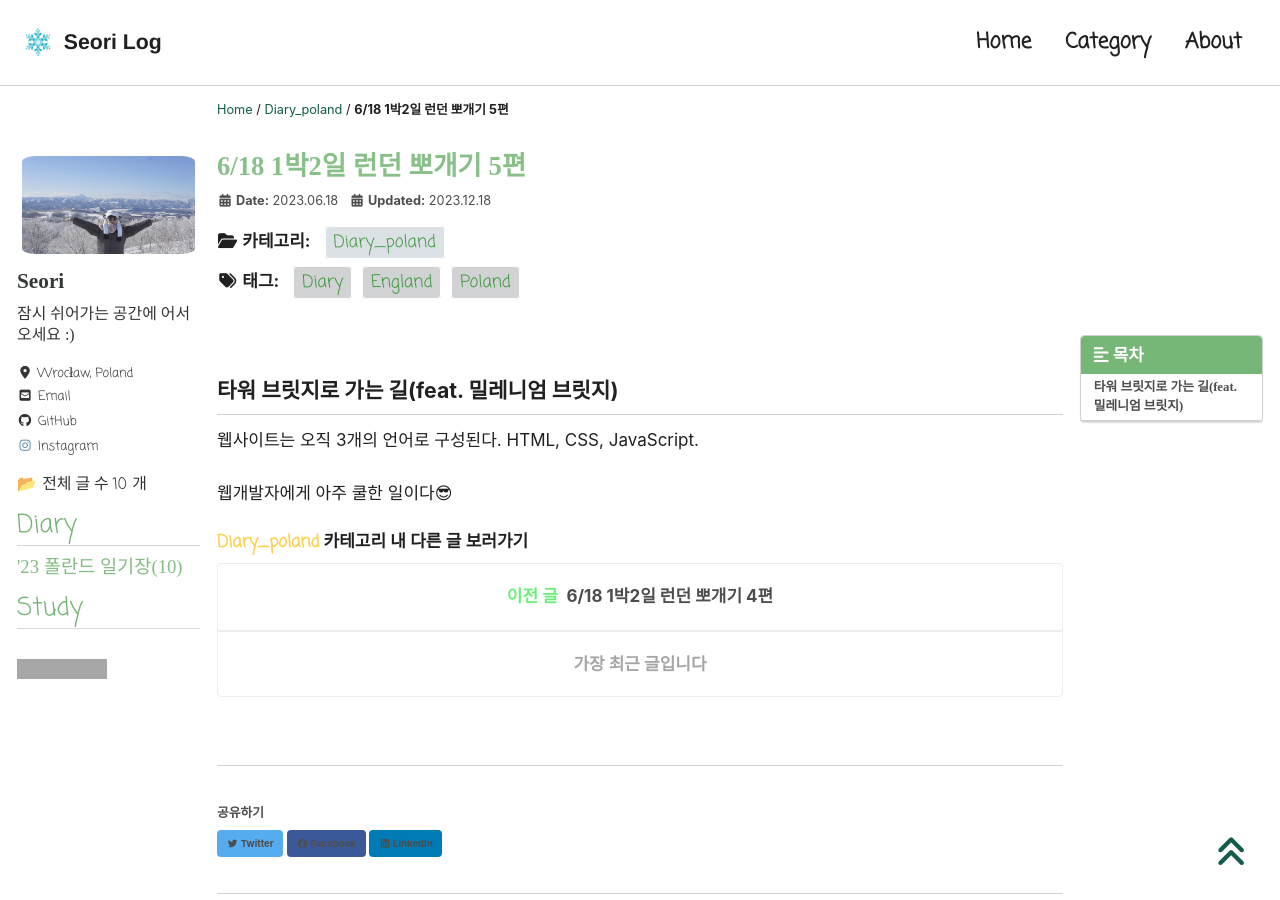
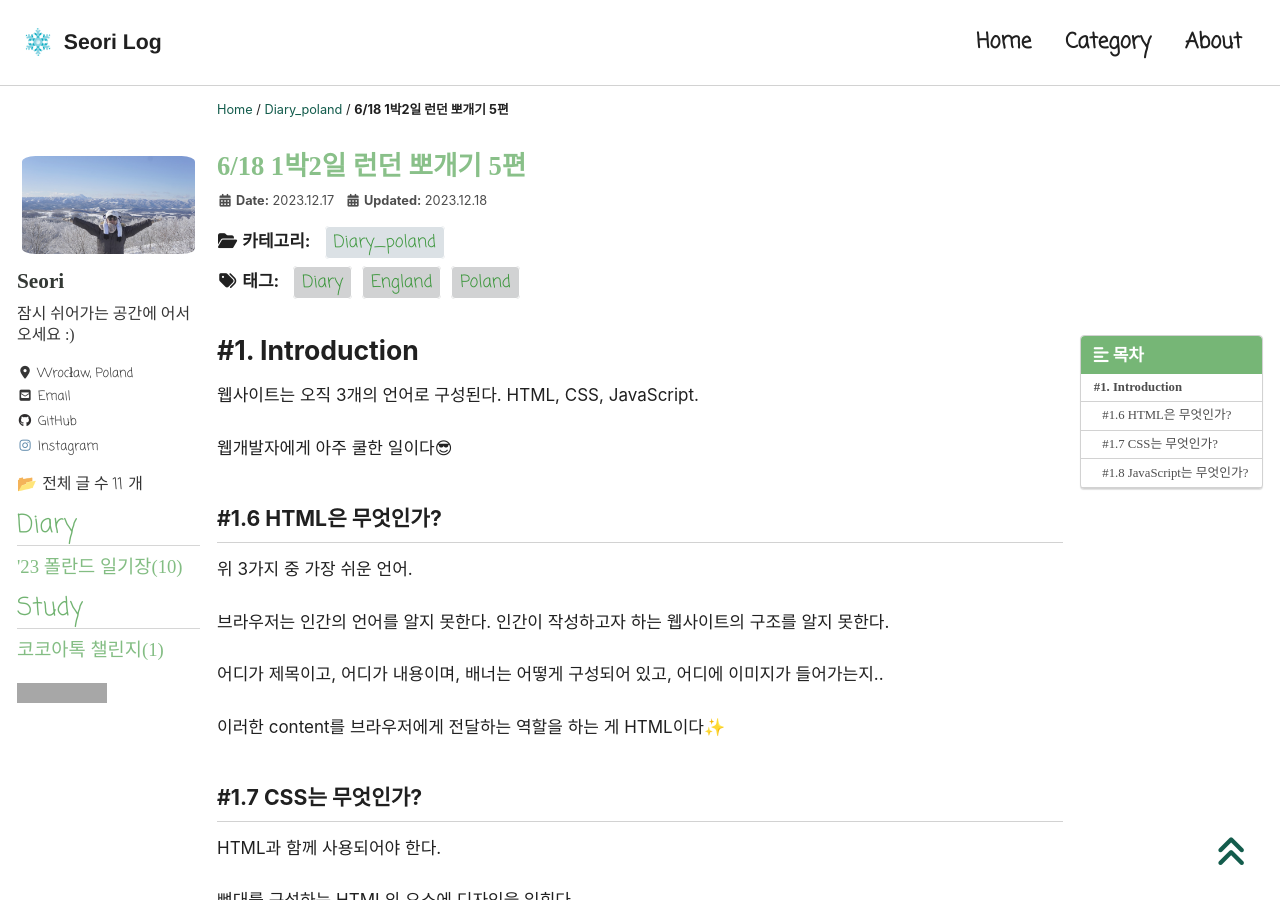
Before and after one commit to Seori15/Seori15.github.io, a Jekyll site: the page built from _posts/Diary/Poland/2023-12-17-Kokoa Introduction.md, in a window 1280 px wide and 900 px high. Built offline with Jekyll 4.4.1, drawn with Linux system fonts in a browser that asks for light colours; cached includes are drawn as plain includes; nearby versions of some CDN libraries; some web fonts are replaced; comment, search, counter and statistics services are not loaded; some of the changed text lies outside the part shown; grey boxes are pictures that could not be loaded.

Commit message:
Update 2023-12-17-Kokoa Introduction.md

```diff
--- a/_posts/Diary/Poland/2023-12-17-Kokoa Introduction.md
+++ b/_posts/Diary/Poland/2023-12-17-Kokoa Introduction.md
@@ -10,13 +10,39 @@ tags:
 toc: true
 toc_sticky: true
 
-date: 2023-06-18
+date: 2023-12-17
 last_modified_at: 2023-12-18
 ---
 
 
-## 타워 브릿지로 가는 길(feat. 밀레니엄 브릿지)
+# #1. Introduction
 
 웹사이트는 오직 3개의 언어로 구성된다. HTML, CSS, JavaScript.
 
 웹개발자에게 아주 쿨한 일이다😎
+
+## #1.6 HTML은 무엇인가?
+
+위 3가지 중 가장 쉬운 언어.
+
+브라우저는 인간의 언어를 알지 못한다. 인간이 작성하고자 하는 웹사이트의 구조를 알지 못한다.
+
+어디가 제목이고, 어디가 내용이며, 배너는 어떻게 구성되어 있고, 어디에 이미지가 들어가는지..
+
+이러한 content를 브라우저에게 전달하는 역할을 하는 게 HTML이다✨
+
+## #1.7 CSS는 무엇인가?
+
+HTML과 함께 사용되어야 한다.
+
+뼈대를 구성하는 HTML의 요소에 디자인을 입힌다.
+
+제목의 크기는, 배너의 색상은, 이미지의 사이즈는 등등…
+
+## #1.8 JavaScript는 무엇인가?
+
+HTML이 뼈대를, CSS가 근육을 담당했다면 이를 움직이기 위한 두뇌가 필요하다. → JavaScript
+
+신문과 같은 링크, 텍스트로 이루어진 사이트는 뇌가 필요하진 않다.
+
+→ 코코아톡 클론 코딩에서는 다루지 않는다!
--- /dev/null
+++ b/_posts/Study/Kokoa/2023-12-17-Kokoa Introduction.md
@@ -0,0 +1,22 @@
+---
+title: "6/18 1박2일 런던 뽀개기 5편"
+excerpt: "폴란드 18일차"
+
+categories:
+  - Study_kokoa
+tags:
+  - [Poland, Diary, England]
+
+toc: true
+toc_sticky: true
+
+date: 2023-12-17
+last_modified_at: 2023-12-18
+---
+
+
+## 타워 브릿지로 가는 길(feat. 밀레니엄 브릿지)
+
+웹사이트는 오직 3개의 언어로 구성된다. HTML, CSS, JavaScript.
+
+웹개발자에게 아주 쿨한 일이다😎
```
Also changed, not shown: _posts/Diary/Poland/01-Introduction.md (renamed from _posts/Diary/Poland/01_Introduction.md).
